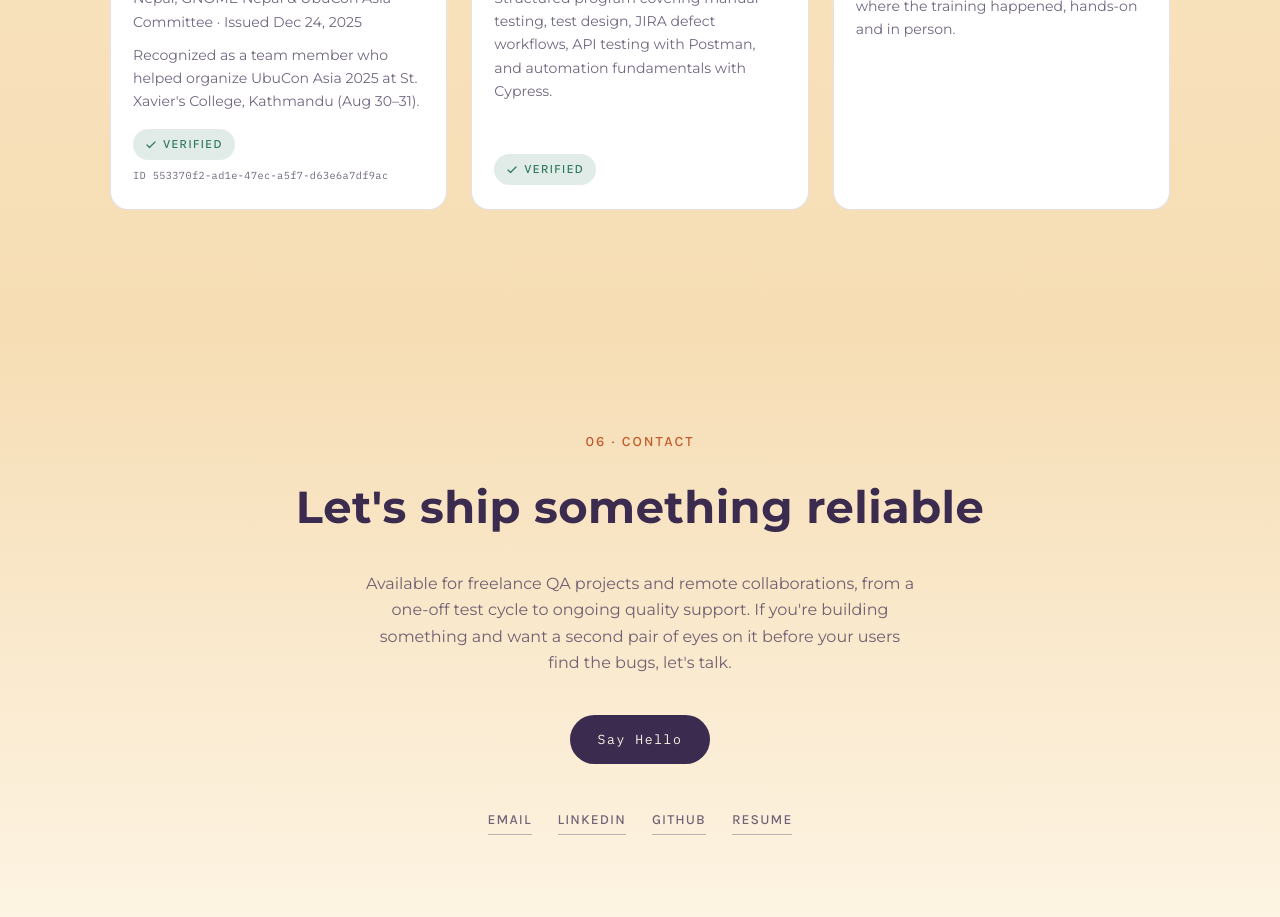
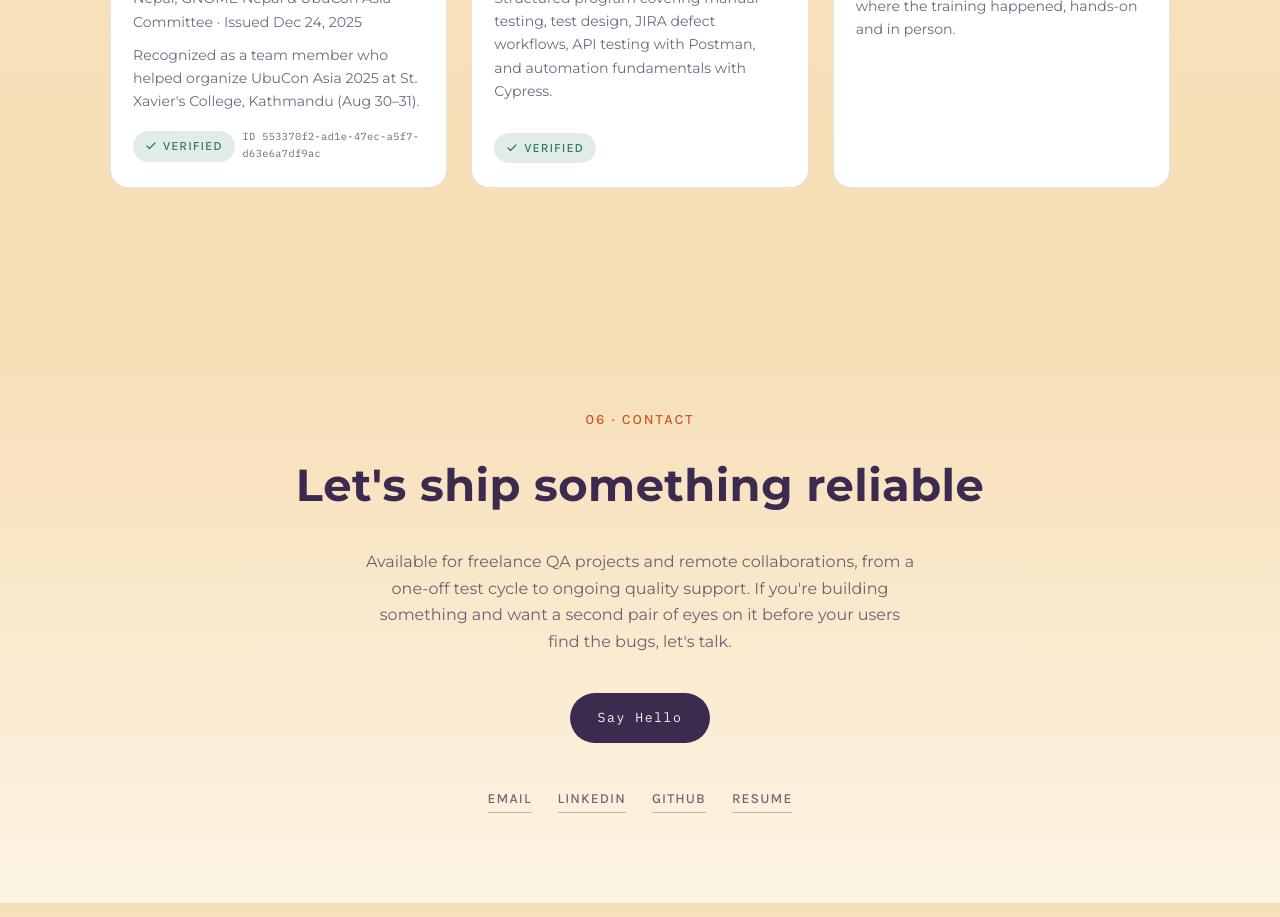
Before and after one commit to ayusha-147/ayusha-portfolio, a React (Vite) app: page / in a window 1280 px wide. Shown: the part 5800-6717 px from the top of the page. Built offline with nearby package versions, Linux system fonts and the light colour scheme.

Commit message:
Keep VERIFIED badge and certificate ID on the same row
Co-Authored-By: Claude Fable 5 <noreply@anthropic.com>

```diff
--- a/src/index.css
+++ b/src/index.css
@@ -179,10 +179,10 @@ h2{font-family:var(--display);font-weight:300;font-size:clamp(1.9rem,4vw,2.8rem)
 .cert-body{padding:20px 22px 24px;display:flex;flex-direction:column;gap:10px;flex:1}
 .cert-body h3{font-family:var(--display);font-weight:400;font-size:1.15rem;color:var(--paper-ink)}
 .cert-body .issuer{font-size:.88rem;color:var(--paper-dim)}
-.cert-meta{display:flex;flex-wrap:wrap;gap:8px;margin-top:auto;padding-top:6px;align-items:center}
+.cert-meta{display:flex;flex-wrap:nowrap;gap:8px;margin-top:auto;padding-top:6px;align-items:center}
 .verified{font-family:var(--mono);font-size:.66rem;letter-spacing:.12em;padding:5px 12px;border-radius:999px;background:rgba(46,120,90,.14);color:var(--pass);display:inline-flex;align-items:center;gap:6px}
 .verified svg{width:12px;height:12px;stroke:currentColor;fill:none;stroke-width:2.4;stroke-linecap:round;stroke-linejoin:round}
-.cert-id{font-family:var(--mono);font-size:.64rem;color:var(--paper-dim);letter-spacing:.04em;word-break:break-all}
+.cert-id{font-family:var(--mono);font-size:.64rem;color:var(--paper-dim);letter-spacing:.04em;word-break:break-all;min-width:0}
 .cert-body.plain{padding-top:24px}
 /* lightbox */
 .lightbox{position:fixed;inset:0;z-index:90;background:rgba(12,10,28,.85);display:none;align-items:center;justify-content:center;padding:5vw;cursor:zoom-out}
```
